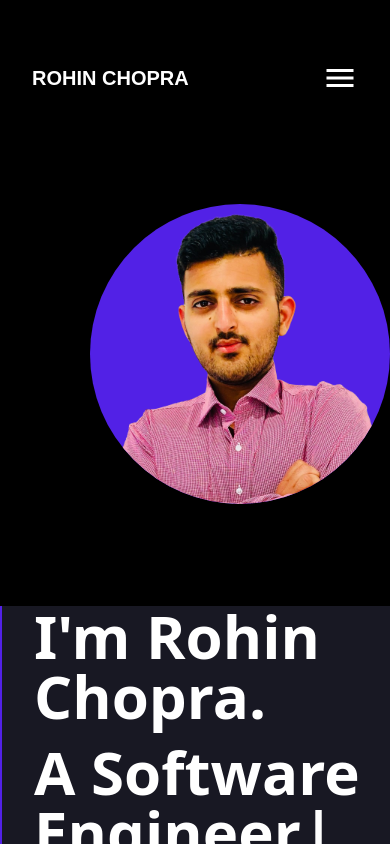
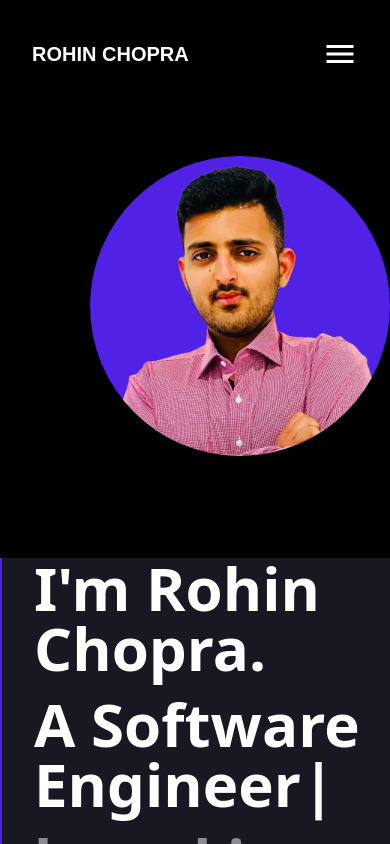
Before and after one commit to Rohin-Chopra/rohin-portfolio, a Next.js app: page / in a window 390 px wide. Shown: the top 844 px of the page. Built offline with nearby package versions, Linux system fonts and the light colour scheme.

Commit message:
decreased y padding in nav on mobile

```diff
--- a/components/Navbar/index.tsx
+++ b/components/Navbar/index.tsx
@@ -12,7 +12,7 @@ const Navbar = () => {
 
   return (
     <header>
-      <div className="flex justify-between items-center w-full md:items-stretch md:grid md:grid-cols-3 bg-black py-8 px-8 md:p-0">
+      <div className="flex justify-between items-center w-full md:items-stretch md:grid md:grid-cols-3 bg-black py-2 px-8 md:p-0">
         <div className="bg-black text-white text-xl font-bold md:pl-8 py-8">
           <span className="font-display">ROHIN CHOPRA</span>
         </div>
```
